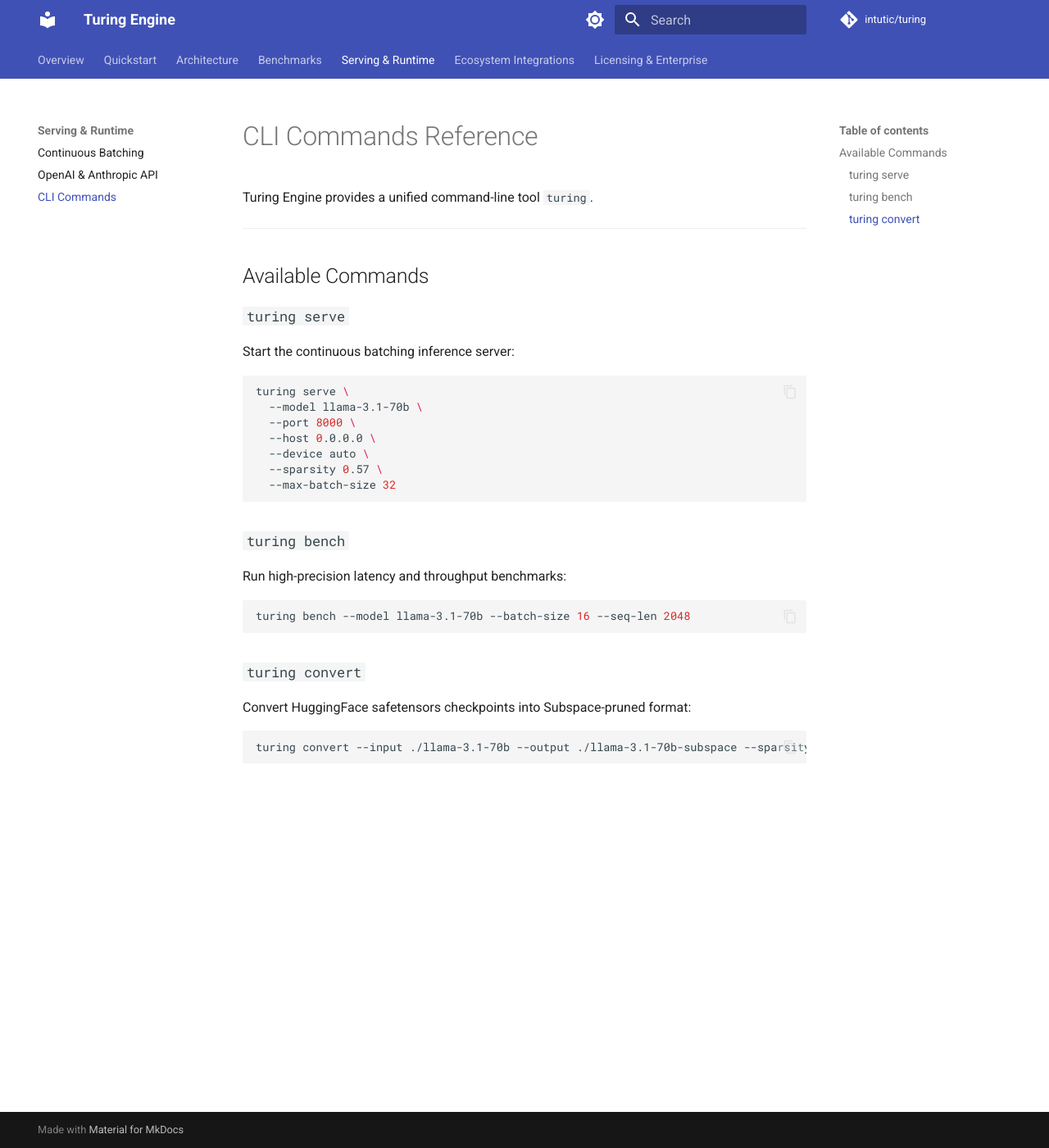
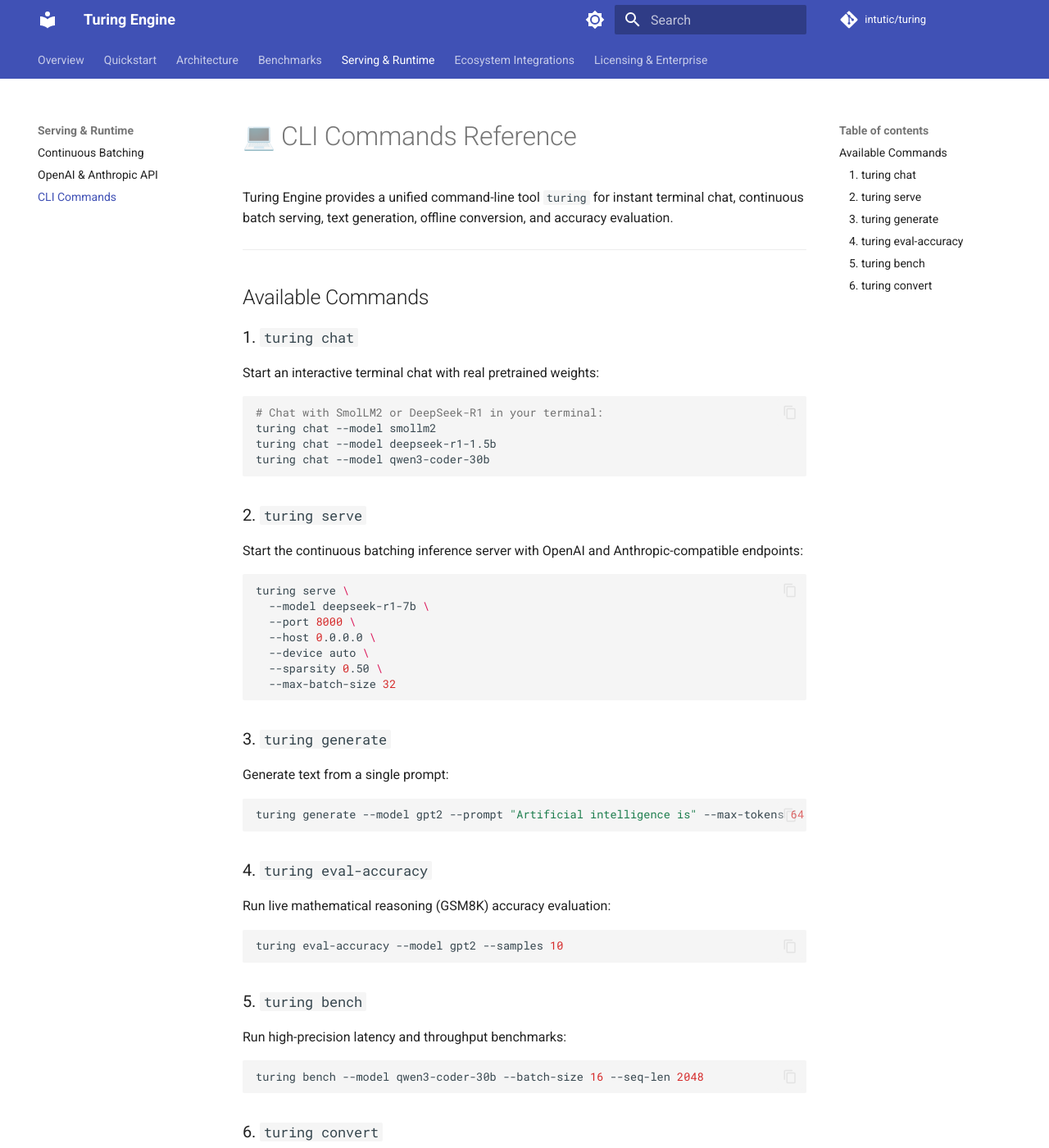
Before and after one commit to intutic/turing, an MkDocs documentation site: the page built from docs/serving/cli.md, in a window 1280 px wide and 1400 px high. Shown: the whole window at 82% size. Built offline with MkDocs 1.6.1 and Material for MkDocs 9.7.7, drawn with Linux system fonts in a browser that asks for light colours; comment, search, counter and statistics services are not loaded; some of the changed text lies outside the part shown.

Commit message:
docs: sync all markdown docs with 17-model GPU architecture validation and CLI commands
Signed-off-by: Ishan Gupta <ishangupta.ds@gmail.com>

````diff
--- a/docs/serving/cli.md
+++ b/docs/serving/cli.md
@@ -1,31 +1,52 @@
-# CLI Commands Reference
+# 💻 CLI Commands Reference
 
-Turing Engine provides a unified command-line tool `turing`.
+Turing Engine provides a unified command-line tool `turing` for instant terminal chat, continuous batch serving, text generation, offline conversion, and accuracy evaluation.
 
 ---
 
 ## Available Commands
 
-### `turing serve`
-Start the continuous batching inference server:
+### 1. `turing chat`
+Start an interactive terminal chat with real pretrained weights:
+```bash
+# Chat with SmolLM2 or DeepSeek-R1 in your terminal:
+turing chat --model smollm2
+turing chat --model deepseek-r1-1.5b
+turing chat --model qwen3-coder-30b
+```
+
+### 2. `turing serve`
+Start the continuous batching inference server with OpenAI and Anthropic-compatible endpoints:
 ```bash
 turing serve \
-  --model llama-3.1-70b \
+  --model deepseek-r1-7b \
   --port 8000 \
   --host 0.0.0.0 \
   --device auto \
-  --sparsity 0.57 \
+  --sparsity 0.50 \
   --max-batch-size 32
 ```
 
-### `turing bench`
+### 3. `turing generate`
+Generate text from a single prompt:
+```bash
+turing generate --model gpt2 --prompt "Artificial intelligence is" --max-tokens 64
+```
+
+### 4. `turing eval-accuracy`
+Run live mathematical reasoning (GSM8K) accuracy evaluation:
+```bash
+turing eval-accuracy --model gpt2 --samples 10
+```
+
+### 5. `turing bench`
 Run high-precision latency and throughput benchmarks:
 ```bash
-turing bench --model llama-3.1-70b --batch-size 16 --seq-len 2048
+turing bench --model qwen3-coder-30b --batch-size 16 --seq-len 2048
 ```
 
-### `turing convert`
+### 6. `turing convert`
 Convert HuggingFace safetensors checkpoints into Subspace-pruned format:
 ```bash
-turing convert --input ./llama-3.1-70b --output ./llama-3.1-70b-subspace --sparsity 0.57
+turing convert --input ./llama-3.3-70b --output ./llama-3.3-70b-subspace --sparsity 0.57
 ```
````
Also changed, not shown: docs/benchmarks/gpu_benchmarks.md (+32 -3 lines), docs/quickstart.md (+20 -18 lines).
